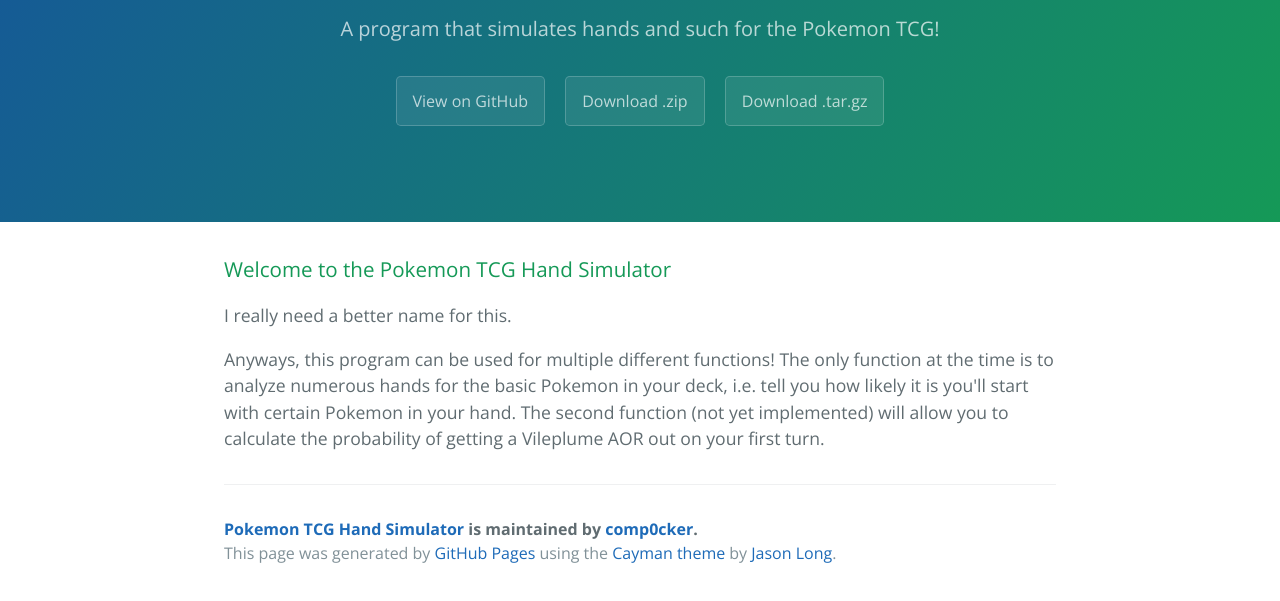
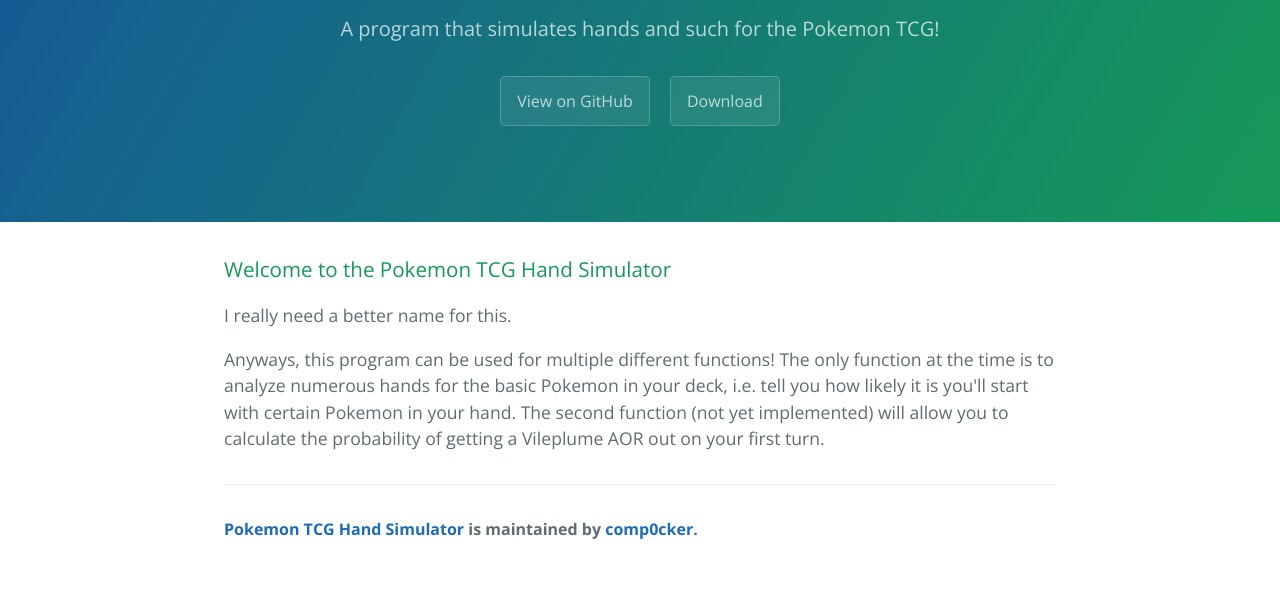
Before and after one commit to comp0cker/Pokemon-TCG-Hand-Simulator, a plain HTML site: page index.html in a window 1280 px wide. Shown: the part 161-762 px from the top of the page. Drawn offline with nearby package versions, Linux system fonts and the light colour scheme.

Commit message:
Updated download link

```diff
--- a/index.html
+++ b/index.html
@@ -7,15 +7,13 @@
     <link rel="stylesheet" type="text/css" href="stylesheets/normalize.css" media="screen">
     <link href='https://fonts.googleapis.com/css?family=Open+Sans:400,700' rel='stylesheet' type='text/css'>
     <link rel="stylesheet" type="text/css" href="stylesheets/stylesheet.css" media="screen">
-    <link rel="stylesheet" type="text/css" href="stylesheets/github-light.css" media="screen">
   </head>
   <body>
     <section class="page-header">
       <h1 class="project-name">Pokemon TCG Hand Simulator</h1>
       <h2 class="project-tagline">A program that simulates hands and such for the Pokemon TCG!</h2>
       <a href="https://github.com/comp0cker/Pokemon-TCG-Hand-Simulator" class="btn">View on GitHub</a>
-      <a href="https://github.com/comp0cker/Pokemon-TCG-Hand-Simulator/zipball/master" class="btn">Download .zip</a>
-      <a href="https://github.com/comp0cker/Pokemon-TCG-Hand-Simulator/tarball/master" class="btn">Download .tar.gz</a>
+      <a href="https://github.com/comp0cker/Pokemon-TCG-Hand-Simulator/raw/master/TCG%20Hand%20Simulator/TCG%20Hand%20Simulator.exe" class="btn">Download</a>
     </section>
 
     <section class="main-content">
@@ -29,7 +27,6 @@
       <footer class="site-footer">
         <span class="site-footer-owner"><a href="https://github.com/comp0cker/Pokemon-TCG-Hand-Simulator">Pokemon TCG Hand Simulator</a> is maintained by <a href="https://github.com/comp0cker">comp0cker</a>.</span>
 
-        <span class="site-footer-credits">This page was generated by <a href="https://pages.github.com">GitHub Pages</a> using the <a href="https://github.com/jasonlong/cayman-theme">Cayman theme</a> by <a href="https://twitter.com/jasonlong">Jason Long</a>.</span>
       </footer>
 
     </section>
```
